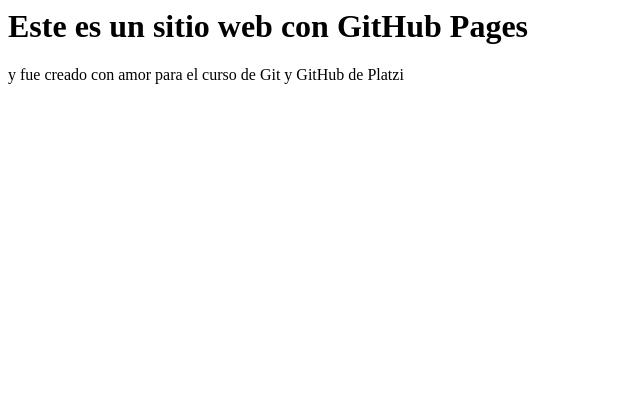
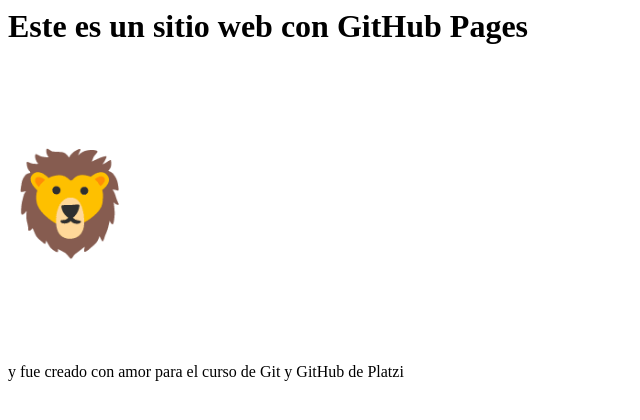
Before and after one commit to AnaIsabelC/AnaIsabelC, a plain HTML site: page index.html in a window 1280 px wide. Shown: the whole page, without its empty margins (0-640 px from the left). Drawn offline with Linux system fonts and the light colour scheme.

Commit message:
agregue un leoncito

```diff
--- a/index.html
+++ b/index.html
@@ -1,2 +1,3 @@
-<h1>Este es un sitio web con GitHub Pages</h1>
+<h1>Este es un sitio web con GitHub Pages </h1>
+<p style="font-size:100px">&#129409;</p>
 <p>y fue creado con amor para el curso de Git y GitHub de Platzi</p>
```
